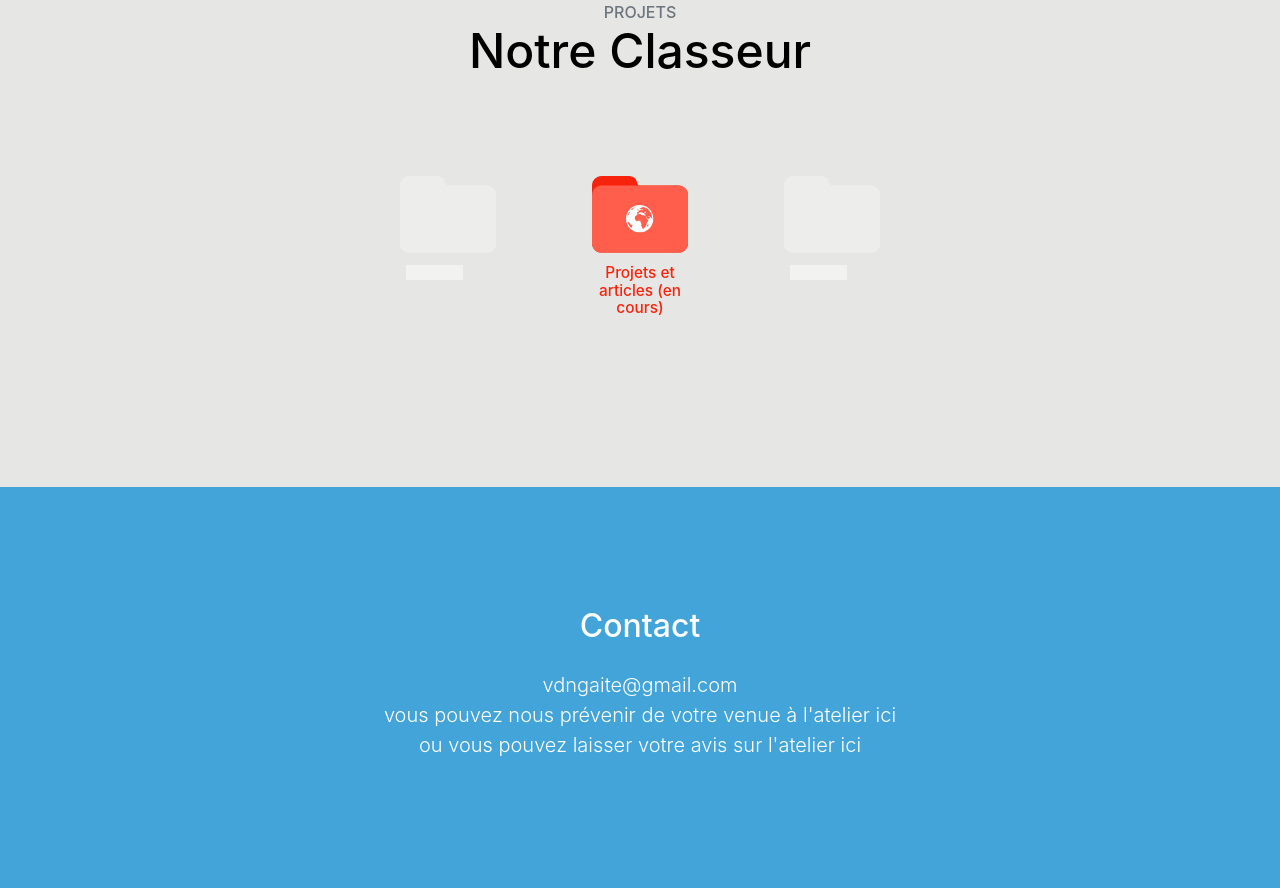
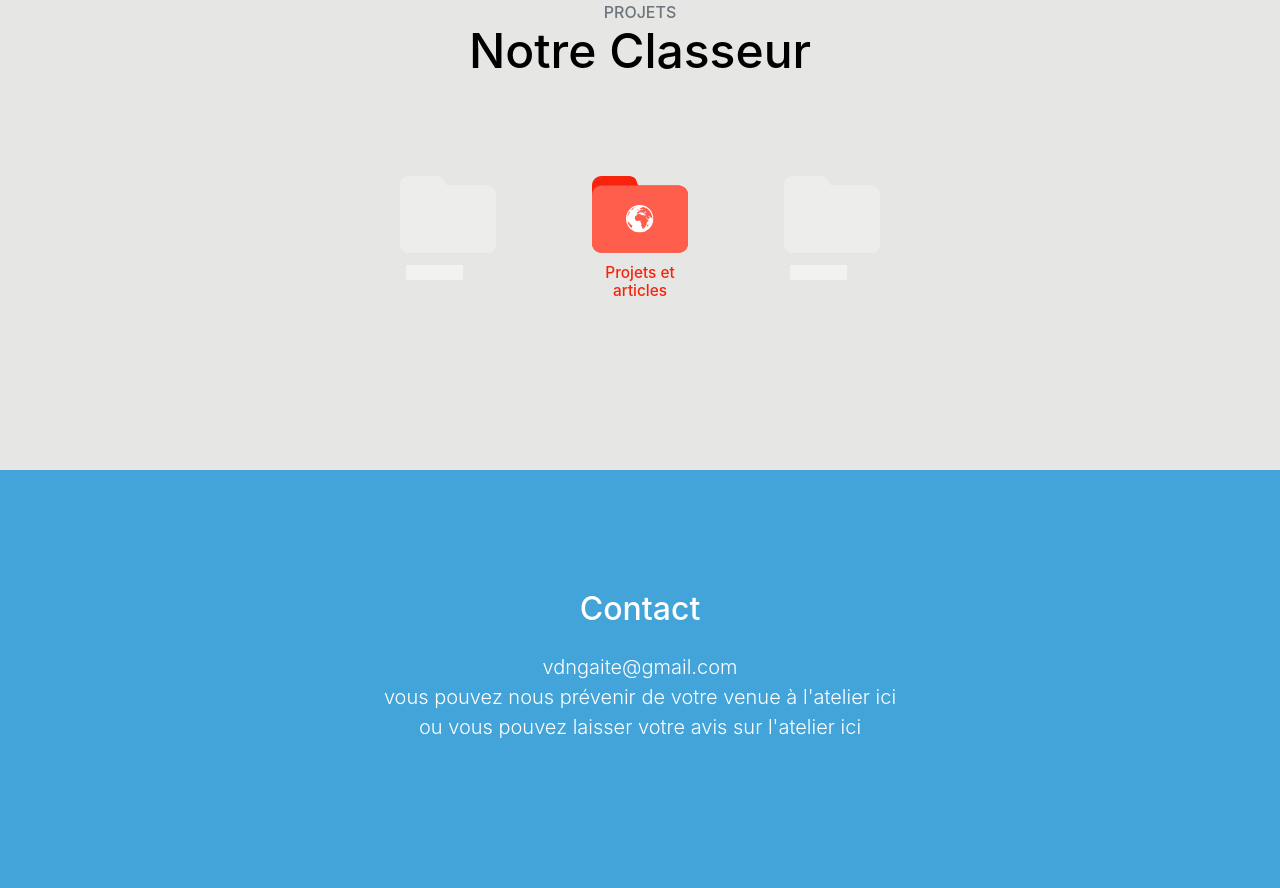
Before and after one commit to vdngaite/vdngaite.github.io, a website with bundled scripts: page index.html in a window 1280 px wide. Shown: the part 2100-2988 px from the top of the page. Built offline with nearby package versions, Linux system fonts and the light colour scheme.

Commit message:
classeur

```diff
--- a/index.html
+++ b/index.html
@@ -153,6 +153,7 @@
           <div class="grid__item">
           <div class="dummy"><svg><use xlink:href="#icon-folderdummy"></use></svg></div></div>
           <div class="grid__item">
+            <a href="https://medium.com/@vdcgaite" target="_blank">
               <div class="folder folder--ravi">
                 <div class="folder__icon folder__icon--perspective">
                   <div class="folder__feedback"></div>
@@ -170,8 +171,9 @@
                     <svg class="folder__icon-svg folder__icon-svg--deco"><use xlink:href="#icon-globe"></use></svg>
                   </div>
                 </div>
-              <h3 class="folder__caption">Projets et articles (en cours)</h3>
+                <h3 class="folder__caption">Projets et articles</h3>
               </div>
+              </a>
           </div>
           <div class="grid__item"><div class="dummy"><svg><use xlink:href="#icon-folderdummy"></use></svg></div></div>
         </div>
@@ -185,7 +187,6 @@
         <p class="lead mb-5">vdngaite@gmail.com<br>
            vous pouvez nous prévenir de votre venue à l'atelier <a href="https://goo.gl/forms/HIe2UYWmfgym0ZF93" target="_blank" style="color:white">ici</a><br>
            ou vous pouvez laisser votre avis sur l'atelier <a href="https://goo.gl/forms/g30VywnU5GH9TAzt1" target="_blank" style="color:white">ici</a>
-         </p>
          </p>
       </div>
     </section>
```
Lines whose indentation alone changed are shown as unchanged.
